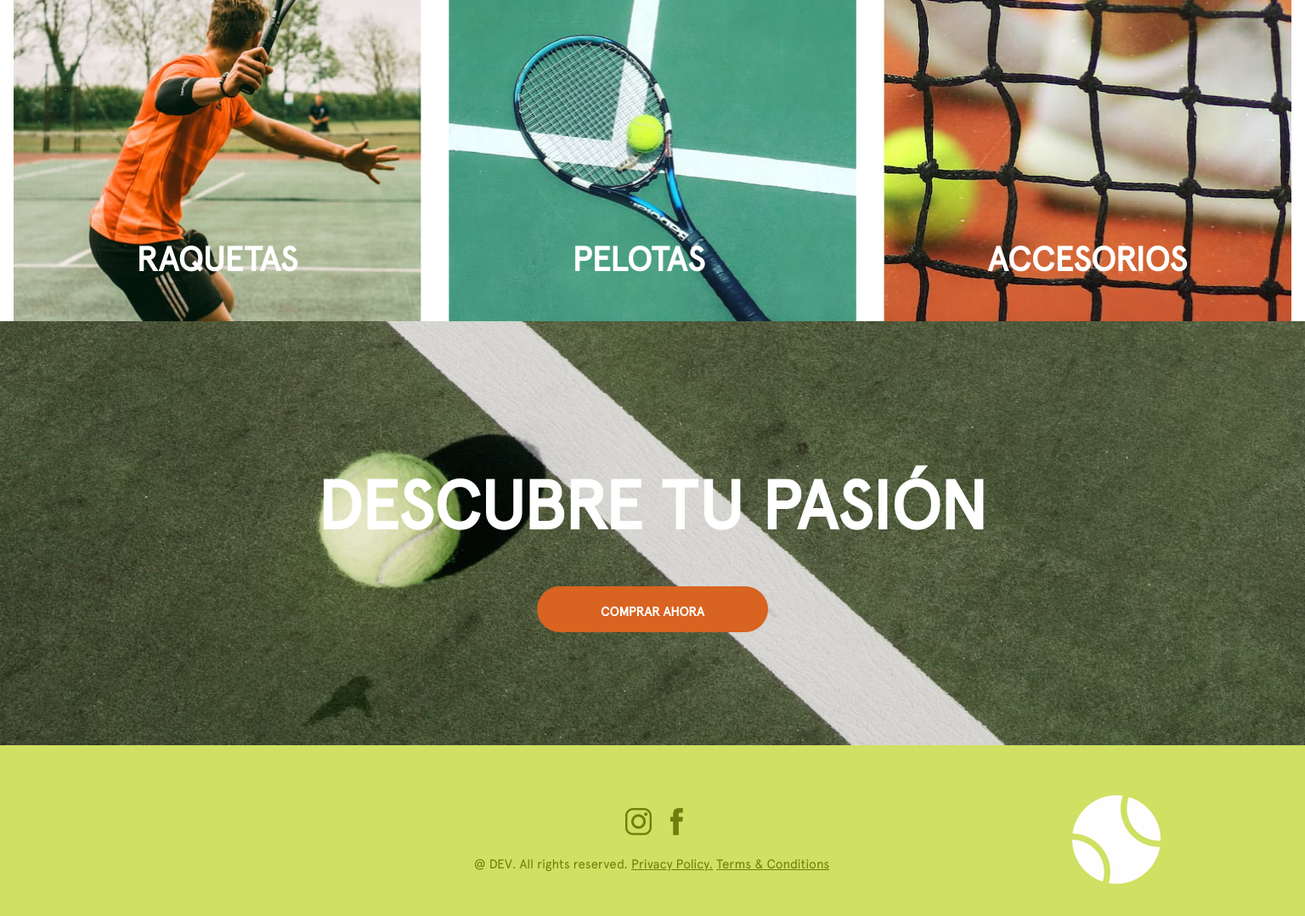
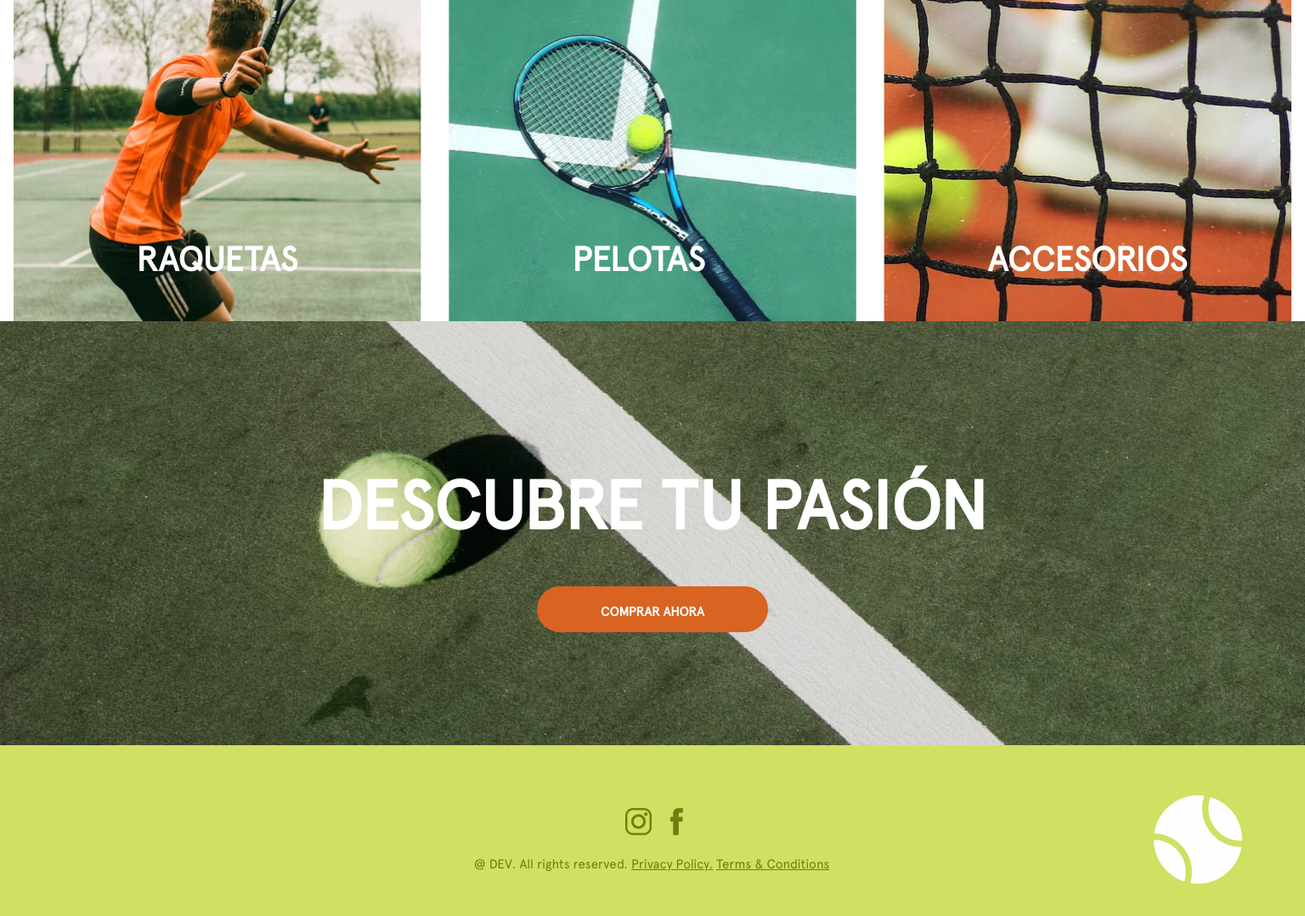
Before and after one commit to Ivonne-Scarlett/getmoreCSS, a plain HTML site: page index.html in a window 1536 px wide. Shown: the part 1674-2752 px from the top of the page at 85% size. Drawn offline with Linux system fonts and the light colour scheme.

Commit message:
Ajuste en ballFooter para alinear a la derecha en lugar de la izquierda

```diff
--- a/css/style.css
+++ b/css/style.css
@@ -489,7 +489,7 @@ footer{
     position: absolute;
     width: 104px;
     height: 104px;
-    left: 1262px;
+    right: 74px;
     bottom: 60px;
   }
 
```
